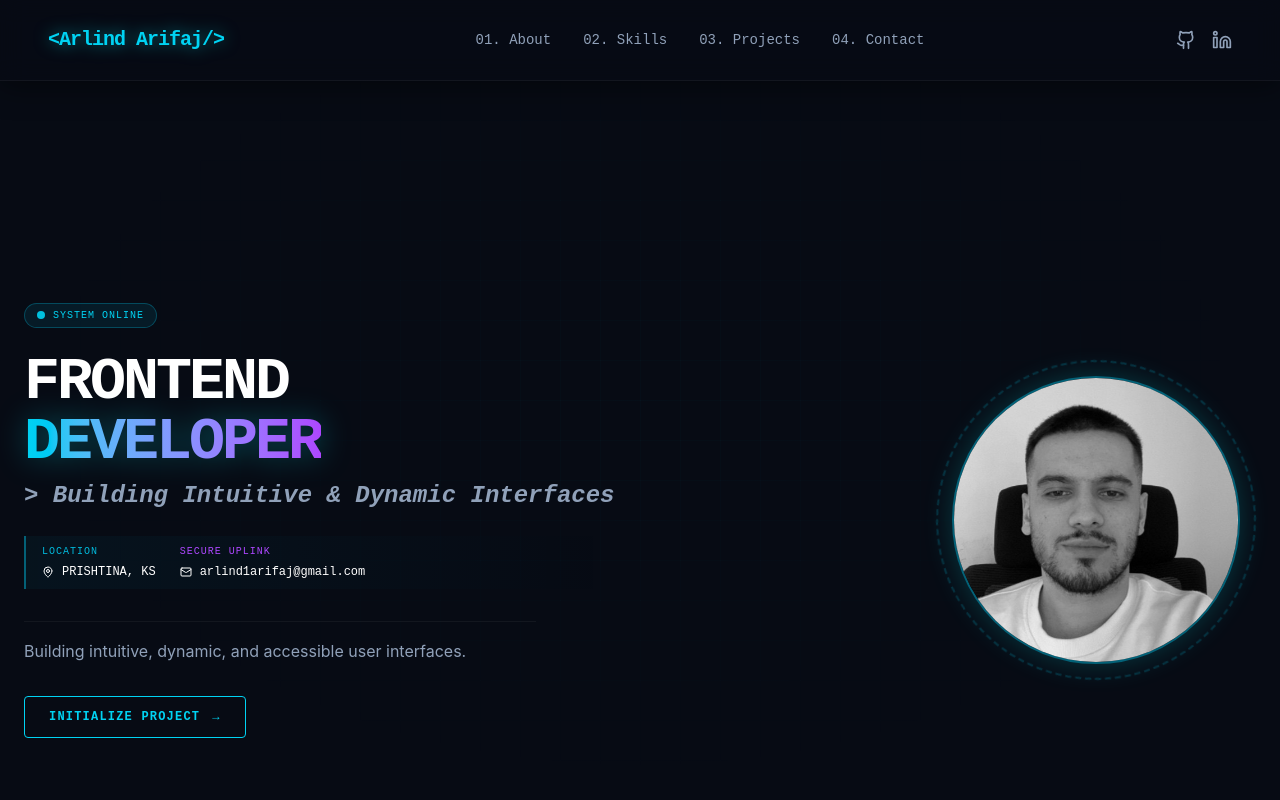
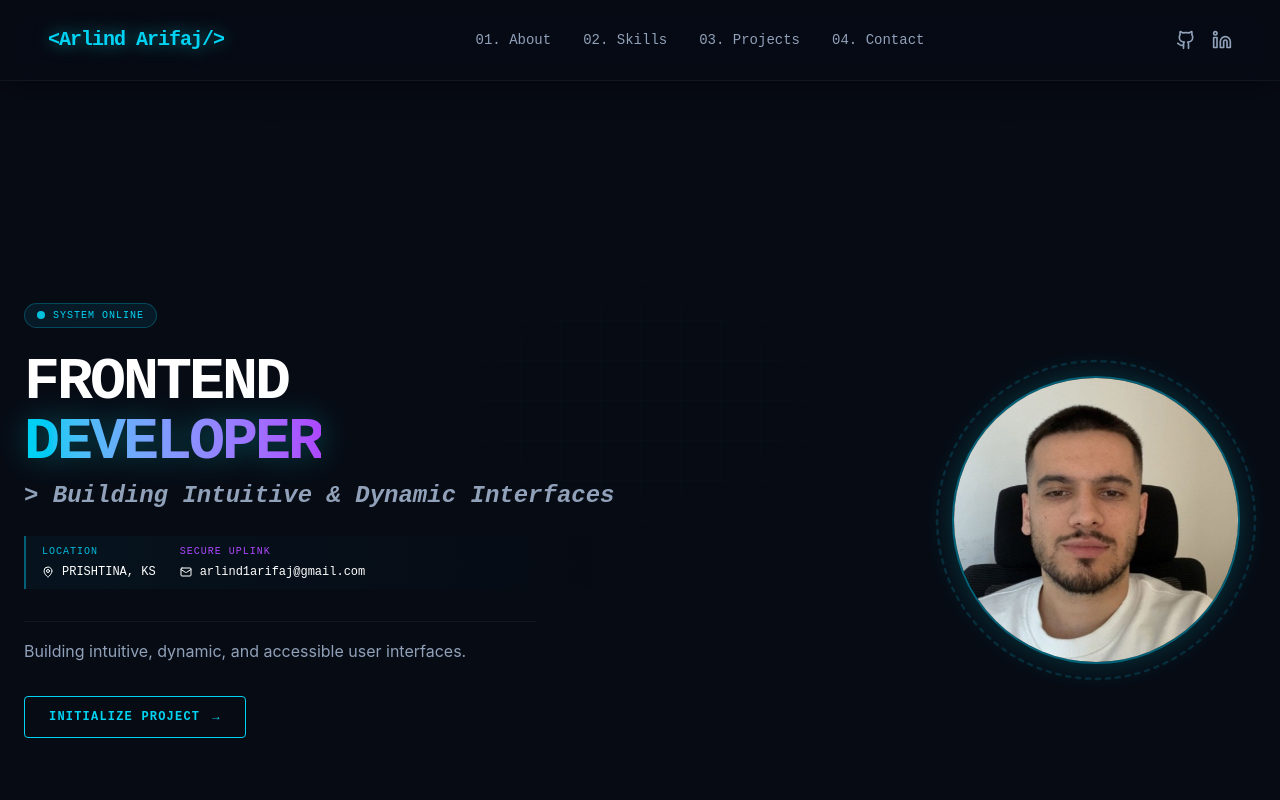
Before and after one commit to Arlindi1/Portfolio, a React (Vite) app: page / in a window 1280 px wide. Shown: the top 800 px of the page. Built offline with nearby package versions, Linux system fonts and the light colour scheme.

Commit message:
Small change

```diff
--- a/src/components/Hero.tsx
+++ b/src/components/Hero.tsx
@@ -66,9 +66,9 @@
             {/* Main Photo Container */}
             <div className="absolute inset-4 rounded-full border-2 border-cyan-500/50 overflow-hidden shadow-[0_0_30px_rgba(0,240,255,0.2)]">
               <img
-                src="/public/projects/profile/Arlindi.jpg" // Put your photo in /public folder and name it here
+                src="/projects/profile/Arlindi.jpg" // Put your photo in /public folder and name it here
                 alt=""
-                className="w-full h-full object-cover grayscale group-hover:grayscale-0 transition-all duration-700"
+                className="w-full h-full object-cover"
               />
             </div>
 
```
